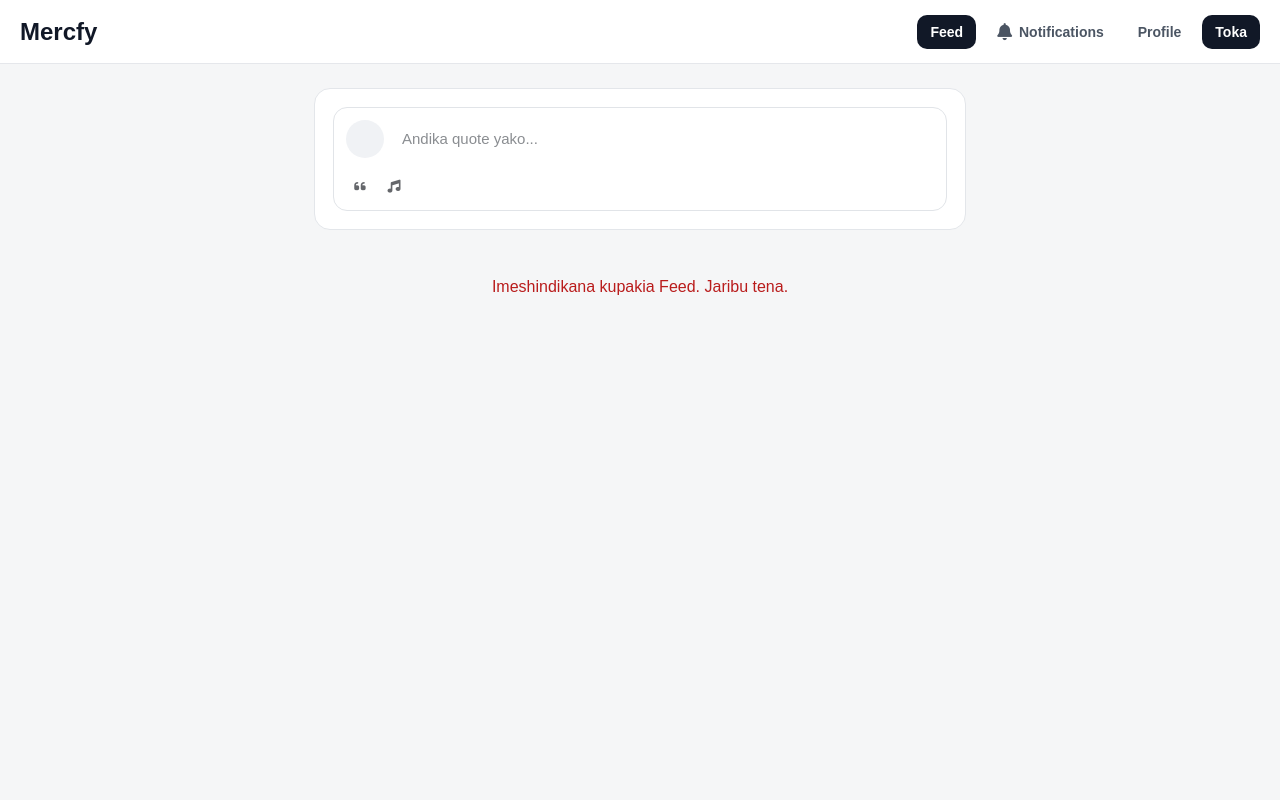
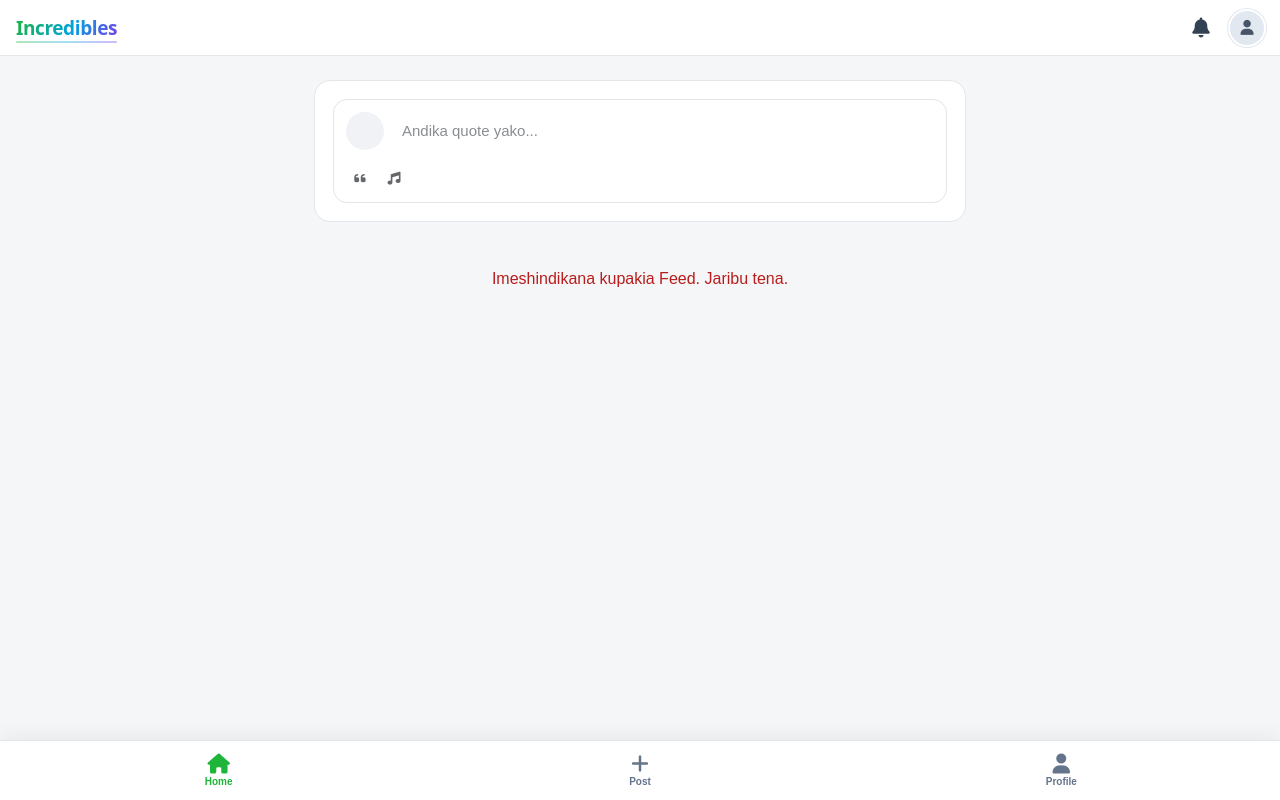
Before and after one commit to matondo-maduhu/dutoza-api, a Flask app: page /feed in a window 1280 px wide. Run offline with Flask 3, Linux system fonts and the light colour scheme; the visitor is signed in with stand-in values (Sample User, id 1); data that the repository does not hold is empty.

Commit message:
Add files via upload

```diff
--- a/templates/users/feed.html
+++ b/templates/users/feed.html
@@ -4,7 +4,7 @@
     <meta charset="UTF-8">
     <meta name="viewport" content="width=device-width, initial-scale=1.0">
 
-    <title>Feed — Mercfy</title>
+    <title>Feed — Incredibles</title>
 
     <link
         rel="stylesheet"
@@ -24,96 +24,153 @@
         }
 
         .topbar {
-            height: 64px;
+            height: 56px;
             background: #ffffff;
             border-bottom: 1px solid #e5e7eb;
             display: flex;
             align-items: center;
             justify-content: space-between;
-            padding: 0 20px;
+            padding: 0 14px 0 16px;
             position: sticky;
             top: 0;
             z-index: 100;
         }
 
         .brand {
-            font-size: 24px;
-            font-weight: 800;
-            color: #111827;
+            font-size: 19px;
+            font-weight: 900;
             text-decoration: none;
-        }
-
-        .main-nav {
+            letter-spacing: -0.4px;
+            background: linear-gradient(120deg, #1EB53A 0%, #00A3DD 55%, #7c3aed 100%);
+            -webkit-background-clip: text;
+            background-clip: text;
+            -webkit-text-fill-color: transparent;
+            color: transparent;
+            font-family: system-ui, -apple-system, "Segoe UI", Roboto, sans-serif;
+            position: relative;
+        }
+        .brand::after {
+            content: "";
+            position: absolute;
+            left: 0; right: 0; bottom: -2px; height: 2px;
+            border-radius: 2px;
+            background: linear-gradient(90deg, #1EB53A, #00A3DD, #7c3aed);
+            opacity: 0.35;
+        }
+        .brand:active { opacity: 0.75; }
+
+        .topbar-right {
             display: flex;
             align-items: center;
-            gap: 8px;
-        }
-
-        .nav-link,
-        .logout-btn,
+            gap: 4px;
+        }
+
+        .notification-wrap {
+            position: relative;
+        }
+
         .notification-btn {
             border: 0;
-            border-radius: 10px;
-            padding: 9px 13px;
-            font-size: 14px;
-            font-weight: 700;
-            text-decoration: none;
-            cursor: pointer;
-        }
-
-        .nav-link {
-            color: #4b5563;
             background: transparent;
-        }
-
-        .nav-link:hover {
-            background: #f0f2f5;
-            color: #111827;
-        }
-
-        .nav-link.active {
-            background: #111827;
-            color: #ffffff;
-        }
-
-        .logout-btn {
-            background: #111827;
-            color: #ffffff;
-        }
-
-        .notification-wrap {
-            position: relative;
-        }
-
-        .notification-btn {
-            background: transparent;
-            color: #4b5563;
+            color: #334155;
+            width: 42px;
+            height: 42px;
+            border-radius: 50%;
             display: inline-flex;
             align-items: center;
-            gap: 7px;
+            justify-content: center;
+            cursor: pointer;
+            position: relative;
+            padding: 0;
         }
 
         .notification-btn:hover {
-            background: #f0f2f5;
-            color: #111827;
+            background: #f1f5f9;
+            color: #0f172a;
         }
 
         .notification-icon {
-            font-size: 17px;
-        }
+            font-size: 20px;
+        }
+
+        .top-profile-btn {
+            width: 38px;
+            height: 38px;
+            border-radius: 50%;
+            overflow: hidden;
+            display: inline-flex;
+            align-items: center;
+            justify-content: center;
+            background: #e2e8f0;
+            color: #475569;
+            text-decoration: none;
+            margin-left: 2px;
+            border: 2px solid #fff;
+            box-shadow: 0 0 0 1px #e2e8f0;
+        }
+        .top-profile-btn img {
+            width: 100%; height: 100%; object-fit: cover;
+        }
+        .top-profile-btn i { font-size: 15px; }
+
+        /* Bottom nav */
+        .bottom-nav {
+            position: fixed;
+            left: 0; right: 0; bottom: 0;
+            z-index: 90;
+            height: 60px;
+            background: #ffffff;
+            border-top: 1px solid #e5e7eb;
+            display: flex;
+            align-items: stretch;
+            justify-content: space-around;
+            padding: 0 8px;
+            padding-bottom: env(safe-area-inset-bottom, 0);
+            box-shadow: 0 -4px 20px rgba(15,23,42,.06);
+        }
+        .bn-item {
+            flex: 1;
+            max-width: 120px;
+            border: none;
+            background: transparent;
+            color: #64748b;
+            display: flex;
+            flex-direction: column;
+            align-items: center;
+            justify-content: center;
+            gap: 2px;
+            text-decoration: none;
+            font-size: 10px;
+            font-weight: 700;
+            font-family: inherit;
+            cursor: pointer;
+            border-radius: 12px;
+            margin: 4px 0;
+        }
+        .bn-item i { font-size: 20px; }
+        .bn-item.active, .bn-item:hover { color: #1EB53A; }
+        .bn-item.active i { color: #1EB53A; }
+
+        body { padding-bottom: 72px; }
+        main.page { padding-bottom: 24px; }
 
         .notification-badge {
-            min-width: 19px;
-            height: 19px;
-            padding: 0 5px;
+            position: absolute;
+            top: 4px;
+            right: 4px;
+            min-width: 17px;
+            height: 17px;
+            padding: 0 4px;
             border-radius: 999px;
             background: #dc2626;
             color: #ffffff;
-            font-size: 11px;
+            font-size: 10px;
             font-weight: 800;
             display: inline-flex;
             align-items: center;
             justify-content: center;
+            border: 2px solid #fff;
+            line-height: 1;
         }
 
         .notification-badge.hidden {
@@ -1205,108 +1262,64 @@
 <body>
 
 <header class="topbar">
-
-    <a href="{{ url_for('user_feed.feed') }}" class="brand">
-        Mercfy
+    <a href="{{ url_for('user_feed.feed') }}" class="brand" id="brandHome" title="Incredibles — Home">
+        Incredibles
     </a>
 
-    <nav class="main-nav" aria-label="Navigation">
-
-        <a
-            href="{{ url_for('user_feed.feed') }}"
-            class="nav-link active"
-        >
-            Feed
-        </a>
-
+    <div class="topbar-right">
         <div class="notification-wrap">
-
             <button
                 type="button"
                 class="notification-btn"
                 id="notificationButton"
                 aria-label="Notifications"
                 aria-expanded="false"
+                title="Notifications"
             >
                 <i class="fa-solid fa-bell notification-icon" aria-hidden="true"></i>
-                <span>Notifications</span>
-                <span
-                    class="notification-badge hidden"
-                    id="notificationBadge"
-                >
-                    0
-                </span>
+                <span class="notification-badge hidden" id="notificationBadge">0</span>
             </button>
 
-            <div
-                class="notification-panel"
-                id="notificationPanel"
-            >
-
+            <div class="notification-panel" id="notificationPanel">
                 <div class="notification-header">
-
                     <div class="notification-header-left">
-
-                        <button
-                            type="button"
-                            class="notification-close"
-                            id="notificationClose"
-                            aria-label="Close notifications"
-                        >
+                        <button type="button" class="notification-close" id="notificationClose" aria-label="Close">
                             <i class="fa-solid fa-arrow-left" aria-hidden="true"></i>
                         </button>
-
-                        <div class="notification-title">
-                            Notifications
-                        </div>
-
+                        <div class="notification-title">Notifications</div>
                     </div>
-
-                    <button
-                        type="button"
-                        class="mark-all"
-                        id="markAllButton"
-                    >
-                        Mark all as read
-                    </button>
-
+                    <button type="button" class="mark-all" id="markAllButton">Mark all as read</button>
                 </div>
-
-                <div
-                    class="notification-list"
-                    id="notificationList"
-                >
-                    <div class="notification-loading">
-                        Inapakia notifications...
-                    </div>
+                <div class="notification-list" id="notificationList">
+                    <div class="notification-loading">Inapakia notifications...</div>
                 </div>
-
             </div>
-
         </div>
 
-        <a
-            href="{{ url_for('user_auth.profile') }}"
-            class="nav-link"
-        >
-            Profile
+        <a href="{{ url_for('user_auth.profile') }}" class="top-profile-btn" aria-label="Profile" title="Profile">
+            {% if session.get("profile_image_url") %}
+                <img src="{{ session.get('profile_image_url') }}" alt="Profile">
+            {% else %}
+                <i class="fa-solid fa-user" aria-hidden="true"></i>
+            {% endif %}
         </a>
-
-        <form
-            method="POST"
-            action="{{ url_for('user_auth.logout') }}"
-        >
-            <button
-                class="logout-btn"
-                type="submit"
-            >
-                Toka
-            </button>
-        </form>
-
-    </nav>
-
+    </div>
 </header>
+
+<nav class="bottom-nav" aria-label="Bottom navigation">
+    <a href="{{ url_for('user_feed.feed') }}" class="bn-item active" aria-label="Home" title="Home">
+        <i class="fa-solid fa-house" aria-hidden="true"></i>
+        <span>Home</span>
+    </a>
+    <button type="button" class="bn-item" id="bnCompose" aria-label="Post" title="Post quote">
+        <i class="fa-solid fa-plus" aria-hidden="true"></i>
+        <span>Post</span>
+    </button>
+    <a href="{{ url_for('user_auth.profile') }}" class="bn-item" aria-label="Profile" title="Profile">
+        <i class="fa-solid fa-user" aria-hidden="true"></i>
+        <span>Profile</span>
+    </a>
+</nav>
 
 <main class="page">
 
@@ -1803,6 +1816,21 @@
     if (openQuoteModalBtn) {
         openQuoteModalBtn.addEventListener("click", openQuoteModal);
     }
+    var bnCompose = document.getElementById("bnCompose");
+    if (bnCompose) {
+        bnCompose.addEventListener("click", openQuoteModal);
+    }
+    var brandHome = document.getElementById("brandHome");
+    if (brandHome) {
+        brandHome.addEventListener("click", function (e) {
+            // Refresh home feed
+            if (window.location.pathname.indexOf("/feed") !== -1) {
+                e.preventDefault();
+                window.location.href = brandHome.getAttribute("href") || "/feed";
+                window.location.reload();
+            }
+        });
+    }
     if (closeQuoteModalBtn) {
         closeQuoteModalBtn.addEventListener("click", closeQuoteModal);
     }
```
Also changed, not shown: templates/users/profile.html (+88 -70 lines).
